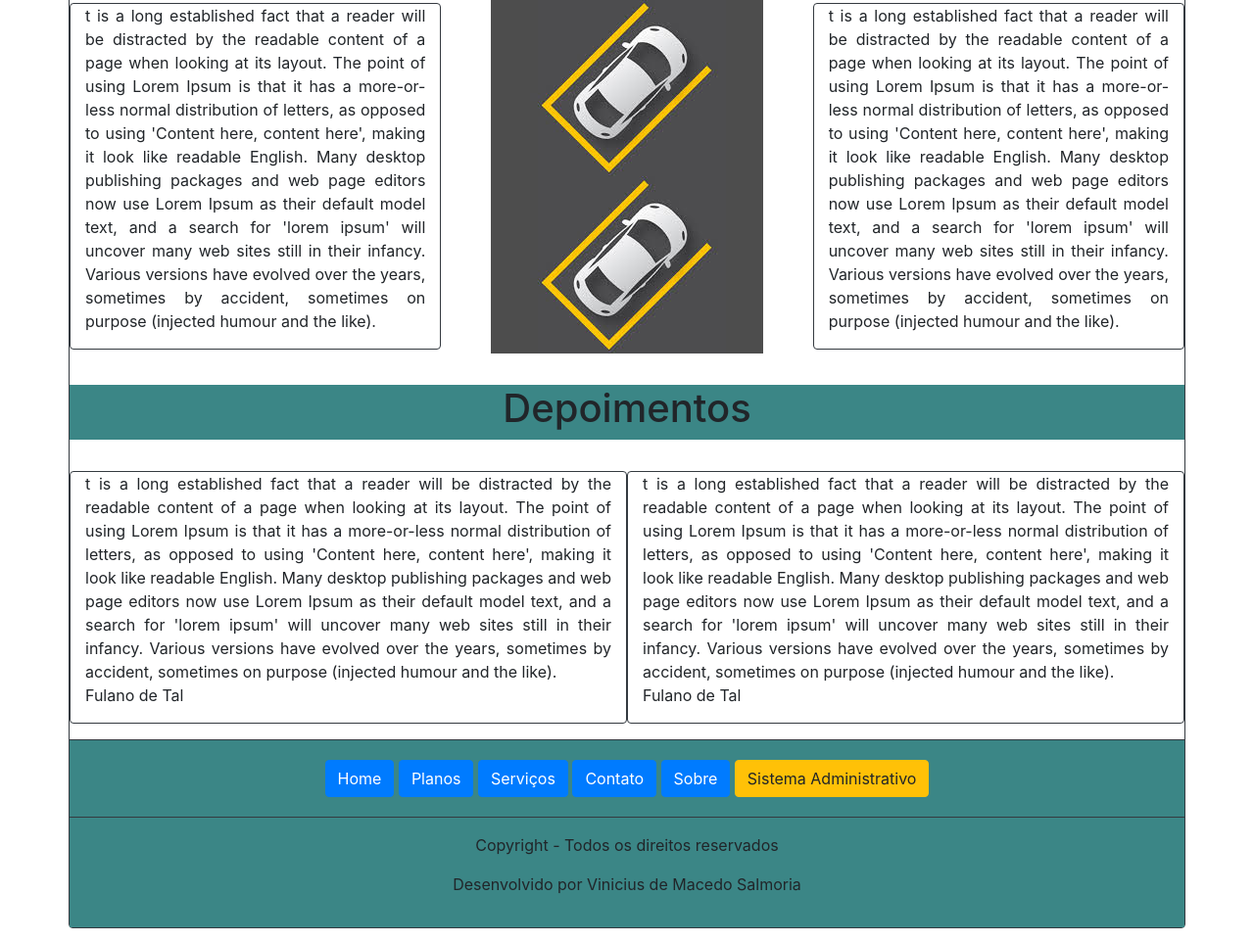
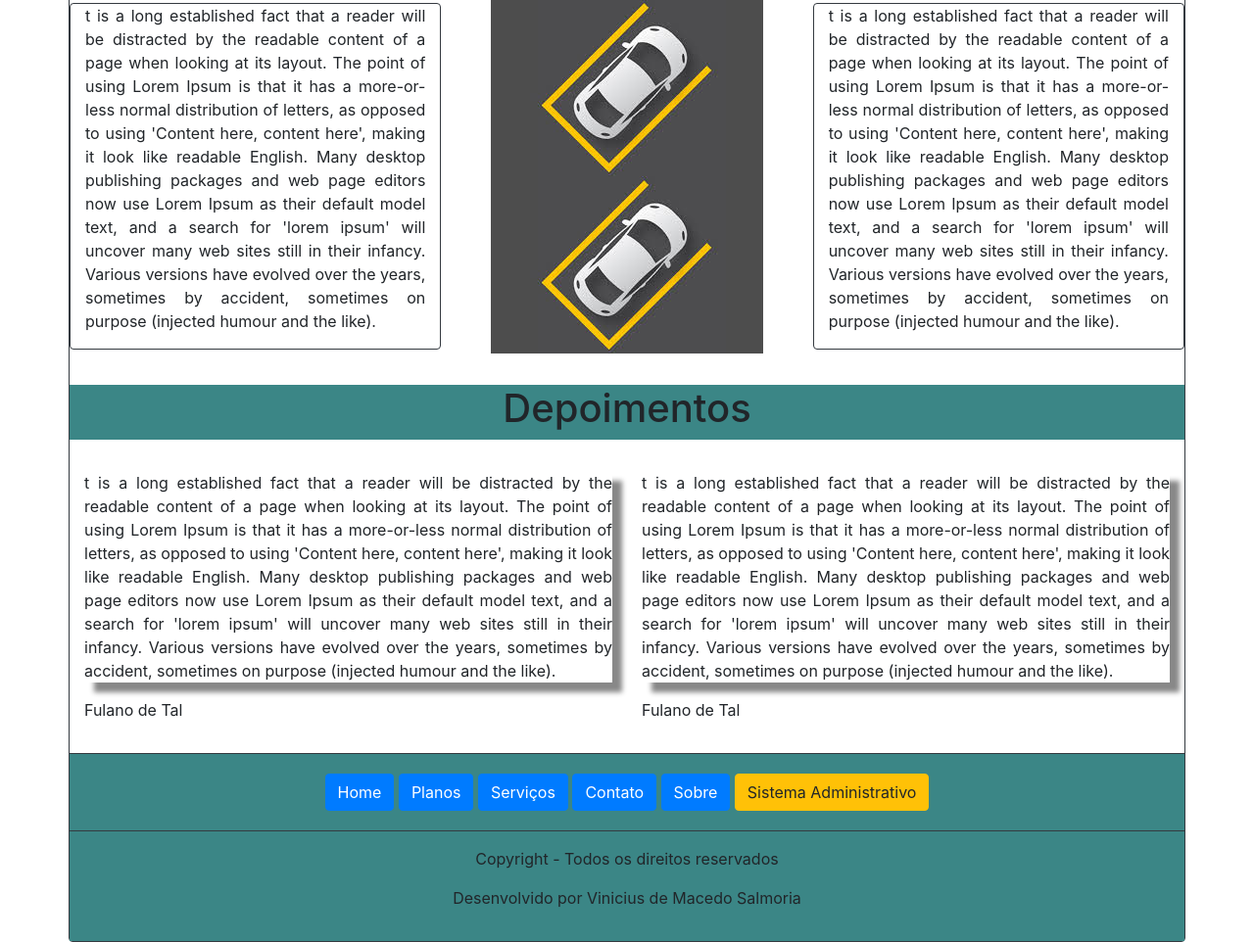
Before and after one commit to VinaMacSal/WebProject, a Django app: page / in a window 1280 px wide. Shown: the part 840-1802 px from the top of the page at 98% size. Run offline with Django 3.2, Linux system fonts and the light colour scheme; some libraries are stand-ins or nearby versions.

Commit message:
Estilizando o WebSite

```diff
--- a/ProjetoFinal_DJANGO/website/templates/website/index.html
+++ b/ProjetoFinal_DJANGO/website/templates/website/index.html
@@ -78,8 +78,9 @@
 		</div>
 	</div>
 	<div class="row pt-3 pb-3">
-		<div class="col-sm-6 col-12 text-justify border border-dark rounded">
-			<article>
+		<div class="col-sm-6 col-12 text-justify">
+			<article class="mb-3"
+			style="box-shadow: 10px 10px 5px #888888">
 				t is a long established fact that a reader will be distracted by the readable
 				content of a page when looking at its layout. The point of using Lorem Ipsum is
 				that it has a more-or-less normal distribution of letters, as opposed to using
@@ -91,8 +92,9 @@
 			</article>
 			<p>Fulano de Tal</p>
 		</div>
-			<div class="col-sm-6 col-12 text-justify border border-dark rounded">
-			<article>
+			<div class="col-sm-6 col-12 text-justify">
+			<article class="mb-3"
+			style="box-shadow: 10px 10px 5px #888888">
 				t is a long established fact that a reader will be distracted by the readable
 				content of a page when looking at its layout. The point of using Lorem Ipsum is
 				that it has a more-or-less normal distribution of letters, as opposed to using
```
Also changed, not shown: ProjetoFinal_DJANGO/db.sqlite3.
